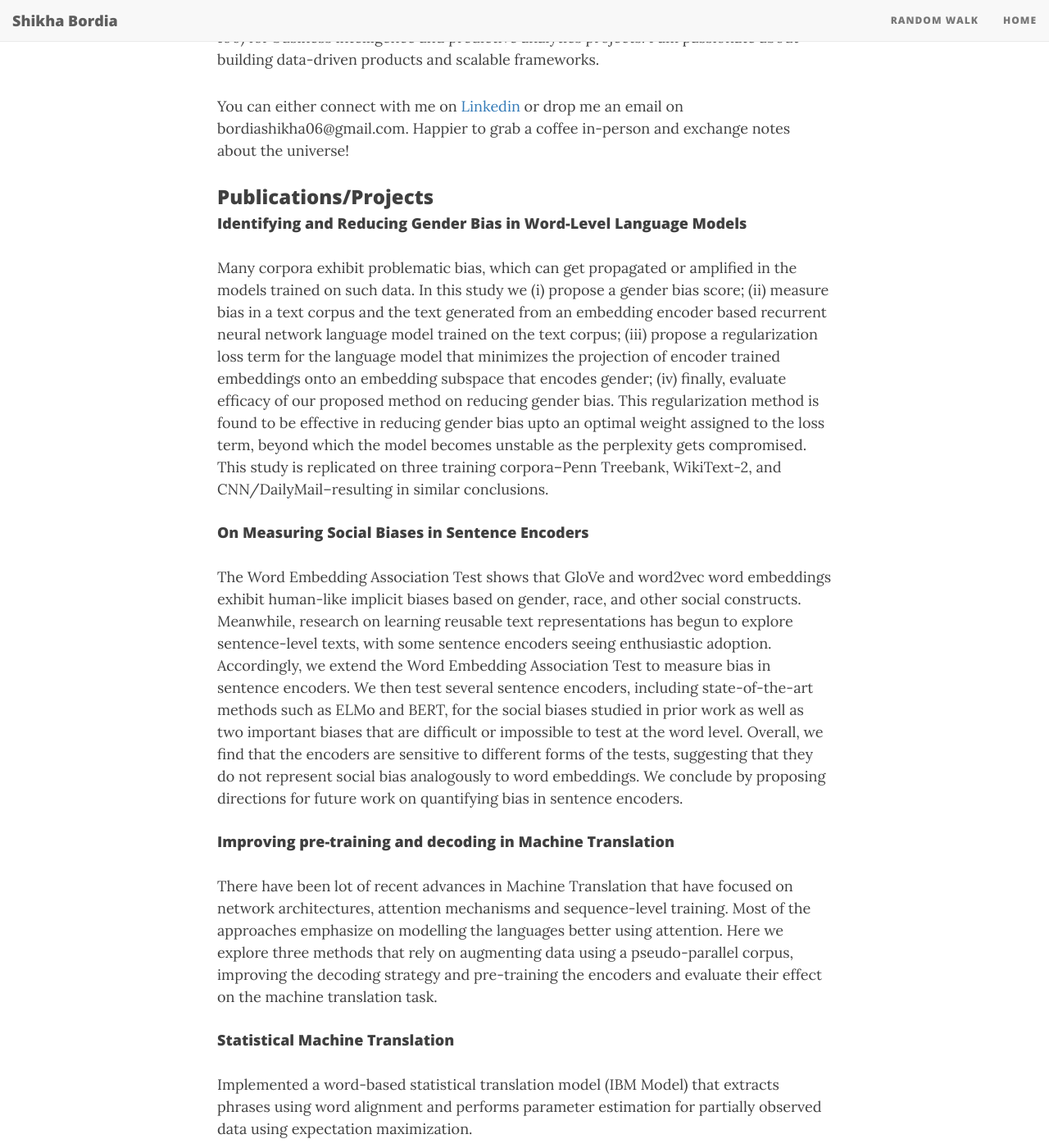
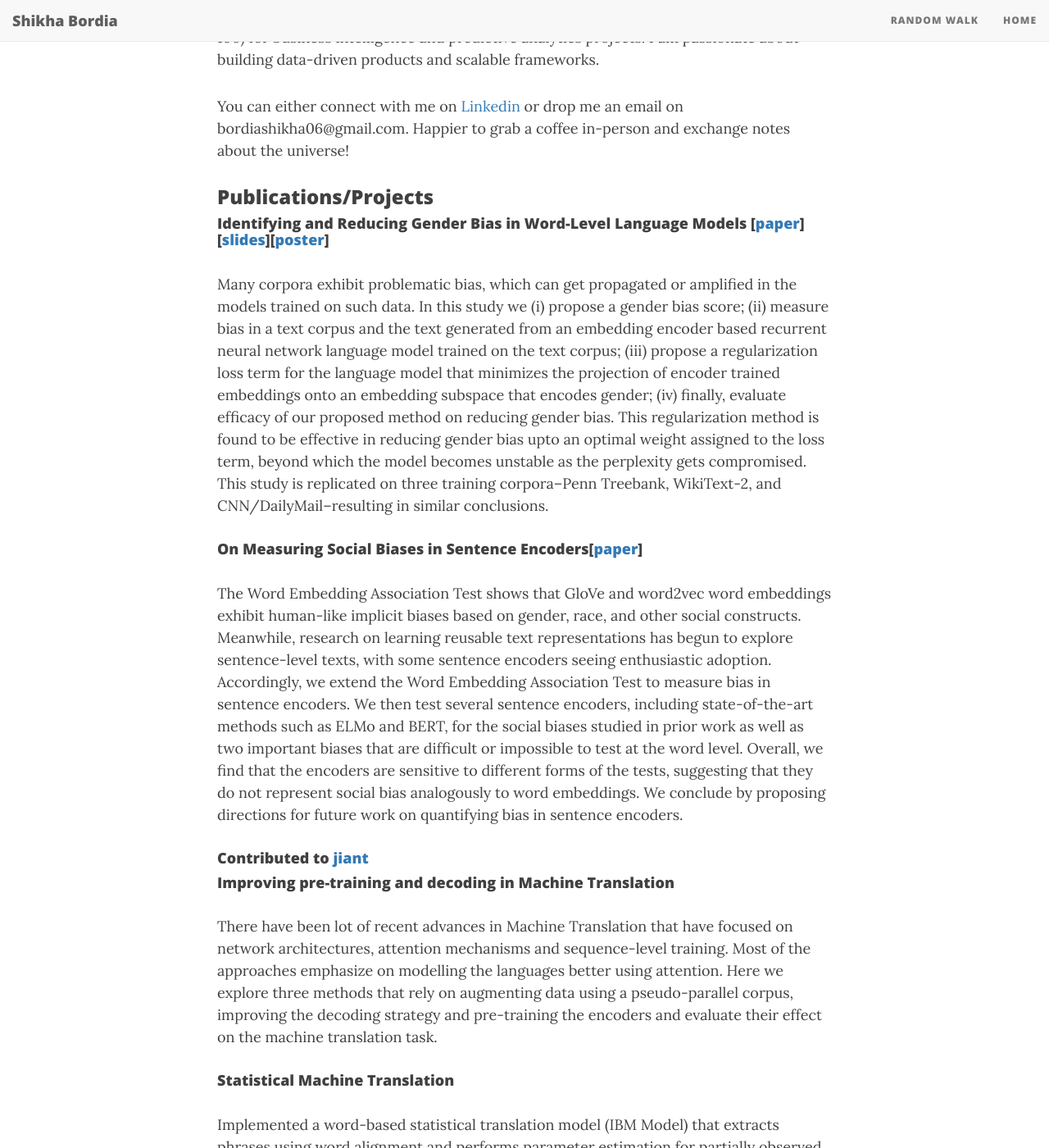
Before and after one commit to BordiaS/bordias.github.io, a Jekyll site: the page built from index.md, in a window 1280 px wide and 1400 px high, scrolled down 453 px. Shown: the whole window at 82% size. Built offline with Jekyll 4.4.1, drawn with Linux system fonts in a browser that asks for light colours; nearby versions of some CDN libraries; the list of posts is cut into pages by our own code.

Commit message:
update links

```diff
--- a/index.md
+++ b/index.md
@@ -18,11 +18,13 @@ You can either connect with me on [Linkedin](https://www.linkedin.com/in/shikhab
 
 
 ### Publications/Projects
-#### Identifying and Reducing Gender Bias in Word-Level Language Models
+#### Identifying and Reducing Gender Bias in Word-Level Language Models [[paper](https://aclweb.org/anthology/papers/N/N19/N19-3002/)][[slides](https://www.shikhabordia.com/gender_bias_slides.pdf)][[poster](https://www.shikhabordia.com/poster.pdf)]
 Many corpora exhibit problematic bias, which can  get propagated  or  amplified  in  the  models trained on such data. In this study we (i) propose a gender bias score; (ii) measure bias in a text corpus and the text generated from an embedding encoder based recurrent  neural  network language model trained on the text corpus; (iii) propose a regularization loss term for the language model that minimizes the projection of encoder trained embeddings onto an embedding subspace that encodes gender; (iv) finally, evaluate efficacy of our proposed method on reducing gender bias. This regularization method is found to be effective in reducing gender bias upto  an  optimal weight assigned to the loss term, beyond  which the model becomes unstable as the perplexity gets compromised. This study is replicated on three training corpora--Penn Treebank,  WikiText-2, and CNN/DailyMail--resulting in similar conclusions.
 
-#### On Measuring Social Biases in Sentence Encoders
+#### On Measuring Social Biases in Sentence Encoders[[paper](https://aclweb.org/anthology/papers/N/N19/N19-1063/)]
 The Word Embedding Association Test shows that GloVe and word2vec word embeddings exhibit human-like implicit biases based on gender, race, and other social constructs. Meanwhile, research on learning reusable text representations has begun to explore sentence-level texts, with some sentence encoders seeing enthusiastic adoption. Accordingly, we extend the Word Embedding Association Test to measure bias in sentence encoders. We then test several sentence encoders, including state-of-the-art methods such as ELMo and BERT, for the social biases studied in prior work as well as two important biases that are difficult or impossible to test at the word level. Overall, we find that the encoders are sensitive to different forms of the tests, suggesting that they do not represent social bias analogously to word embeddings. We conclude by proposing directions for future work on quantifying bias in sentence encoders.
+
+#### Contributed to [jiant](https://github.com/nyu-mll/jiant)
 
 #### Improving pre-training and decoding in Machine Translation
 There have been lot of recent advances in Machine Translation that have focused on network architectures, attention mechanisms and sequence-level training. Most of the approaches emphasize on modelling the languages better using attention. Here we explore three methods that rely on augmenting data using a pseudo-parallel corpus, improving the decoding strategy and pre-training the encoders and evaluate their effect on the machine translation task.
```
